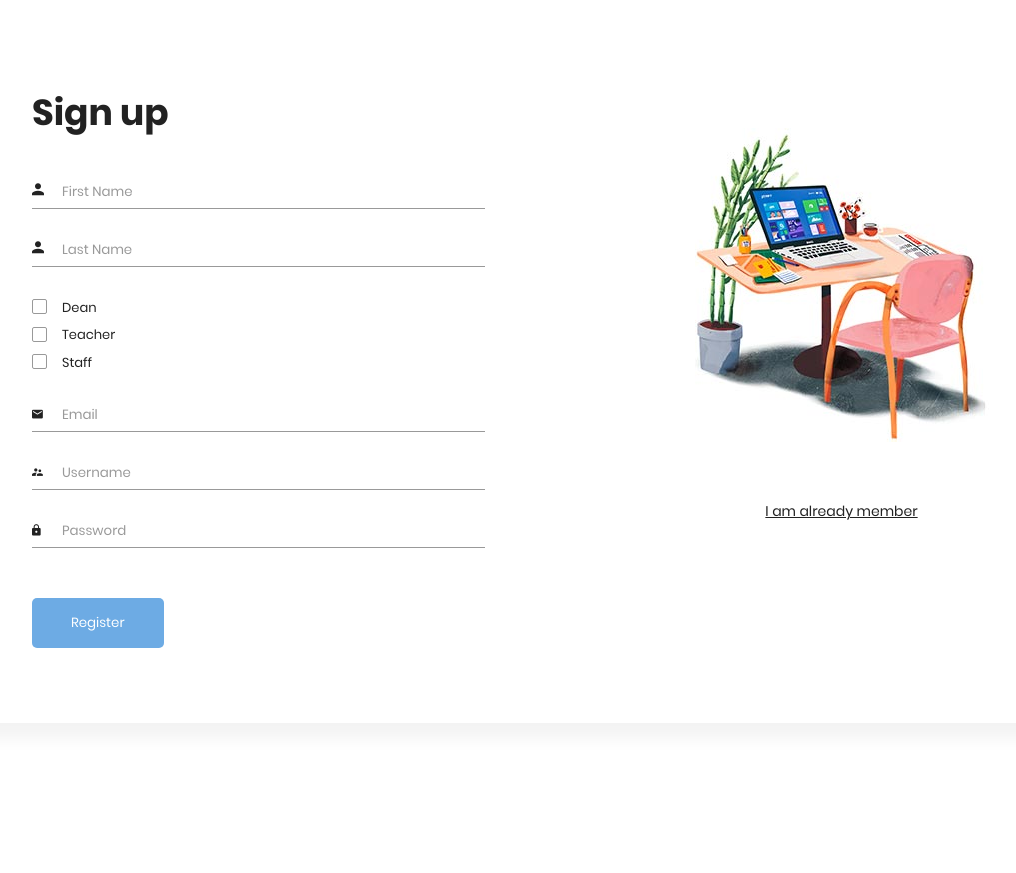
After one commit to mdturin/Exam_Management_System, a Django app: page /register/ in a window 1280 px wide. The commit adds this page. Shown: the whole page, without its empty margins (117-1133 px from the left). Run offline with Django 4.2, Linux system fonts and the light colour scheme; some libraries are stand-ins or nearby versions.

Commit message:
added-register-page

```diff
--- a/account/forms.py
+++ b/account/forms.py
@@ -1,11 +1,36 @@
-import email
 from django import forms
+from django.contrib.auth.forms import UserCreationForm
+
+from account.choices import *
 from account.models import *
 
 
-class MemberForm(forms.Form):
+class MemberLoginForm(forms.Form):
+
     email = forms.EmailField(required=True)
 
     password = forms.CharField(required=True)
 
     remember_me = forms.BooleanField(required=False, initial=False)
+
+
+class MemberRegisterForm(forms.ModelForm):
+
+    class Meta:
+        model = Member
+        fields = [
+            'username',
+            'email',
+            'first_name',
+            'last_name',
+            'password',
+            'is_dean',
+            'is_teacher',
+            'is_staff',
+        ]
+
+        widgets = {
+            'is_dean': forms.CheckboxInput(),
+            'is_teacher': forms.CheckboxInput(),
+            'is_staff': forms.CheckboxInput(),
+        }
--- /dev/null
+++ b/account/templates/register_page.html
@@ -0,0 +1,46 @@
+{% load static %} {% load widget_tweaks %}
+<!DOCTYPE html>
+<html lang="en">
+  <head>
+    <meta charset="UTF-8" />
+    <meta http-equiv="X-UA-Compatible" content="IE=edge" />
+    <meta name="viewport" content="width=device-width, initial-scale=1.0" />
+
+    <title>Login</title>
+
+    <!-- Font Icon -->
+    <link
+      rel="stylesheet"
+      href="{% static 'fonts/material-icon/css/material-design-iconic-font.min.css' %}"
+    />
+
+    <!-- Main css -->
+    <link rel="stylesheet" href="{% static 'css/style.css' %}" />
+  </head>
+  <body>
+    <!-- Sign up form -->
+    <section class="signup">
+      <div class="container">
+        <div class="signup-content">
+          <div class="signup-form">
+            <h2 class="form-title">Sign up</h2>
+            {% include "registraion_form.html" %}
+          </div>
+          <div class="signup-image">
+            <figure>
+              <img
+                src="{% static 'images/signup-image.jpg' %}"
+                alt="sing up image"
+              />
+            </figure>
+            <a href="{% url 'login-page' %}" class="signup-image-link"
+              >I am already member</a
+            >
+          </div>
+        </div>
+      </div>
+    </section>
+
+    <script src="{% static 'vendor/jquery/jquery.min.js' %}"></script>
+  </body>
+</html>
--- /dev/null
+++ b/account/templates/registraion_form.html
@@ -0,0 +1,79 @@
+{% load widget_tweaks %}
+
+<form action="" method="POST">
+  {% csrf_token %}
+
+  <!-- First Name -->
+  <div class="form-group">
+    <label for="first_name"
+      ><i class="zmdi zmdi-account material-icons-name"></i
+    ></label>
+    {% render_field form.first_name class='form-control' placeholder='First Name' %}
+  </div>
+
+  <!-- Last Name -->
+  <div class="form-group">
+    <label for="last_name"
+      ><i class="zmdi zmdi-account material-icons-name"></i
+    ></label>
+    {% render_field form.last_name class='form-control' placeholder='Last Name' %}
+  </div>
+
+  <!-- Is Dean / Teacher / Staff -->
+  <div class="form-group">
+    <div>
+      <input type="checkbox" name="is_dean" id="is_dean" class="agree-term" />
+      <label for="is_dean" class="label-agree-term"
+        ><span><span></span></span>Dean</label
+      >
+    </div>
+
+    <div>
+      <input
+        type="checkbox"
+        name="is_teacher"
+        id="is_teacher"
+        class="agree-term"
+      />
+      <label for="is_teacher" class="label-agree-term"
+        ><span><span></span></span>Teacher</label
+      >
+    </div>
+
+    <div>
+      <input type="checkbox" name="is_staff" id="is_staff" class="agree-term" />
+      <label for="is_staff" class="label-agree-term"
+        ><span><span></span></span>Staff</label
+      >
+    </div>
+  </div>
+
+  <!-- Email -->
+  <div class="form-group">
+    <label for="email"><i class="zmdi zmdi-email"></i></label>
+    {% render_field form.email class='form-control' placeholder='Email' %}
+  </div>
+
+  <!-- Username -->
+  <div class="form-group">
+    <label for="username"><i class="zmdi zmdi-accounts-alt"></i></label>
+    {% render_field form.username class='form-control' placeholder='Username' %}
+  </div>
+
+  <!-- Password -->
+  <div class="form-group">
+    <label for="password"><i class="zmdi zmdi-lock"></i></label>
+    {% render_field form.password class='form-control' placeholder='Password' %}
+  </div>
+
+  <!-- Register Button -->
+  <div class="form-group form-button">
+    <input
+      type="submit"
+      name="signup"
+      id="signup"
+      class="form-submit"
+      value="Register"
+    />
+  </div>
+</form>
--- a/account/urls.py
+++ b/account/urls.py
@@ -4,4 +4,5 @@ from account.views import *
 
 urlpatterns = [
     path('', login_page, name='login-page'),
+    path('register/', register_page, name='register-page'),
 ]
--- a/account/views.py
+++ b/account/views.py
@@ -5,12 +5,24 @@ from account.models import *
 
 
 def login_page(request):
-    memberForm = MemberForm()
+    memberForm = MemberLoginForm()
     if request.method == 'POST':
-        memberForm = MemberForm(request.POST)
+        memberForm = MemberLoginForm(request.POST)
         if memberForm.is_valid():
             print(memberForm.cleaned_data)
             pass
         else:
             print("Member Form isn't valid")
-    return render(request, 'login_page.html')
+    return render(request, 'login_page.html', {'form': memberForm})
+
+
+def register_page(request):
+    memberForm = MemberRegisterForm()
+    if request.method == 'POST':
+        memberForm = MemberRegisterForm(request.POST)
+        if memberForm.is_valid():
+            print(memberForm.cleaned_data)
+            pass
+        else:
+            print("Member Form isn't valid")
+    return render(request, 'register_page.html', {'form': memberForm})
--- a/main/settings.py
+++ b/main/settings.py
@@ -35,6 +35,8 @@ ALLOWED_HOSTS = []
 INSTALLED_APPS = [
     'account',
     'app_test',
+
+    'widget_tweaks',
 
     'django.contrib.admin',
     'django.contrib.auth',
```
Also changed, not shown: account/templates/login_page.html (+7 -5 lines), static/css/style.css (+7 -1 lines).
